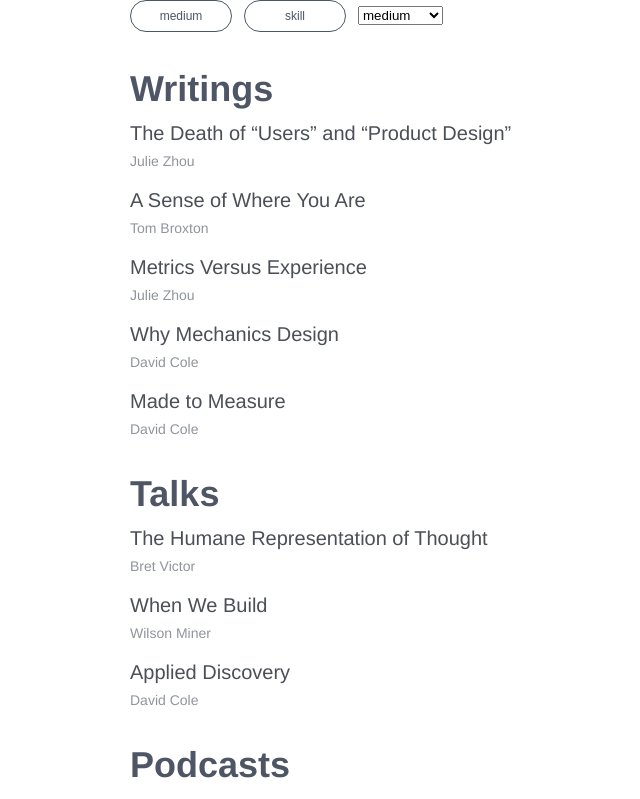
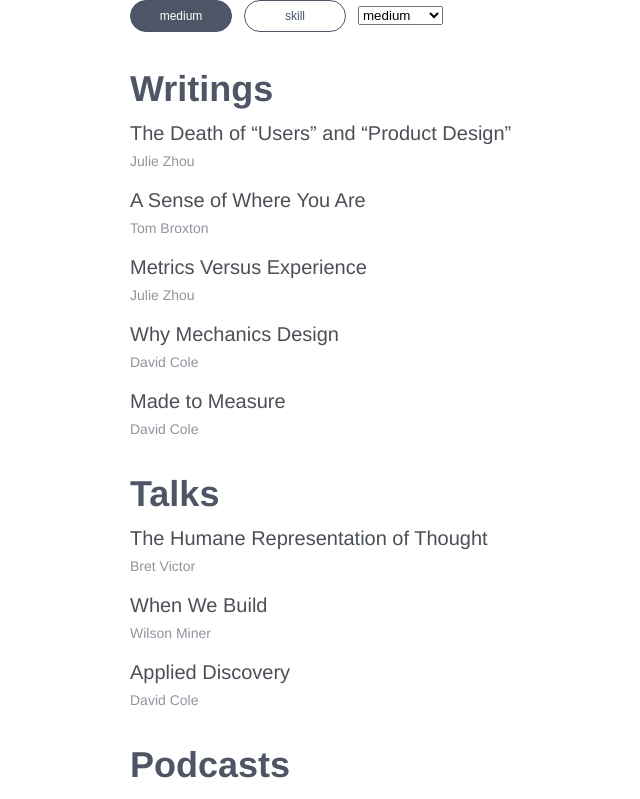
Before and after one commit to tjphilli/learn-pd, a React (Create React App) app: page / in a window 1280 px wide. Shown: the top 799 px of the page, without its empty margins (210-850 px from the left). Built offline with nearby package versions, Linux system fonts and the light colour scheme.

Commit message:
Changes app to use toggles instead of select

```diff
--- a/src/App.js
+++ b/src/App.js
@@ -12,7 +12,7 @@ class App extends React.Component {
       data: [] // initial value should be the same data type (ie, Array) as the eventual real value
     }
     this.handleSetSortIndex = this.handleSetSortIndex.bind(this)
-    this.handleSetSortIndex2 = this.handleSetSortIndex.bind(this)
+    this.handleSetSortIndex2 = this.handleSetSortIndex2.bind(this)
   }
 
   componentWillMount () {
@@ -26,7 +26,8 @@ class App extends React.Component {
   }
 
   handleSetSortIndex2 (str) {
-
+    console.log(str)
+    this.setState({ sortIndex: str })
   }
 
   render () {
@@ -76,7 +77,7 @@ class App extends React.Component {
     })
     return (
       <div className="container">
-        {Array.from(sectionNames.map((str) => <Toggle name={str}/>))}
+        {Array.from(sectionNames.map((str) => <Toggle isToggled={str === this.state.sortIndex} myFunc={() => this.handleSetSortIndex2(str)} name={str}/>))}
         <select
           onChange={this.handleSetSortIndex}
           defaultValue={this.state.sortIndex}>
--- a/src/Toggle.js
+++ b/src/Toggle.js
@@ -10,10 +10,11 @@ class Toggle extends Component {
     this.changeToggle = this.changeToggle.bind(this)
   }
   changeToggle (e) {
-    this.setState({toggled: !this.toggled})
+    // this.setState({toggled: !this.toggled})
+    this.props.myFunc()
   }
   render() {
-    return <div className={"Toggle " + (this.state.toggled ? "toggled" : "untoggled")} onClick={this.changeToggle}>{this.props.name}</div>;
+    return <div className={"Toggle " + (this.props.isToggled ? "toggled" : "untoggled")} onClick={this.changeToggle}>{this.props.name}</div>;
   }
 }
 
```
